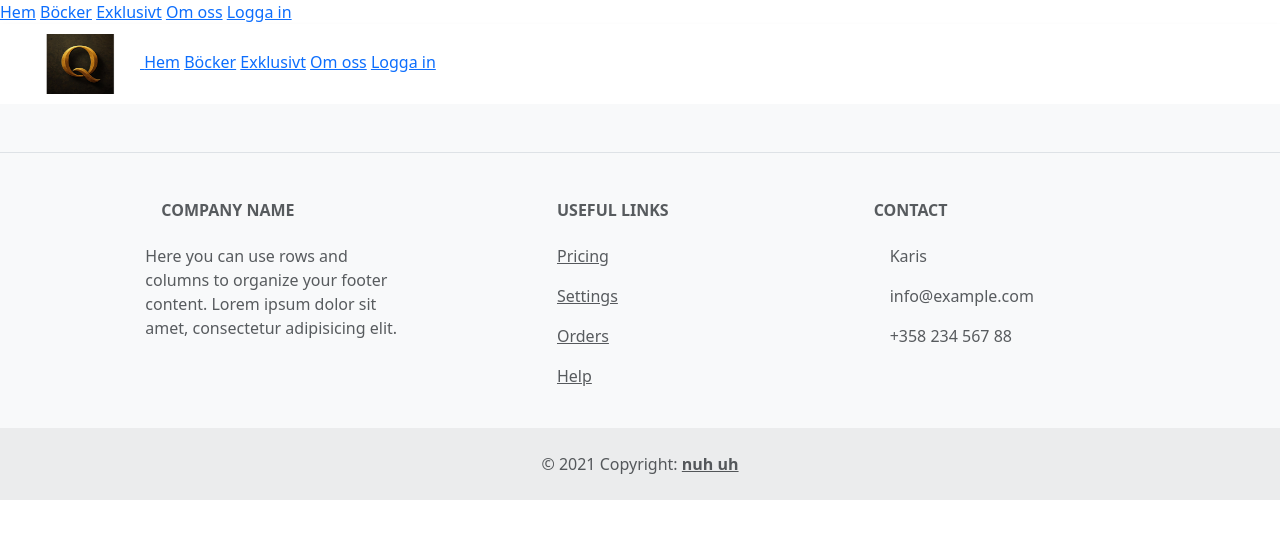
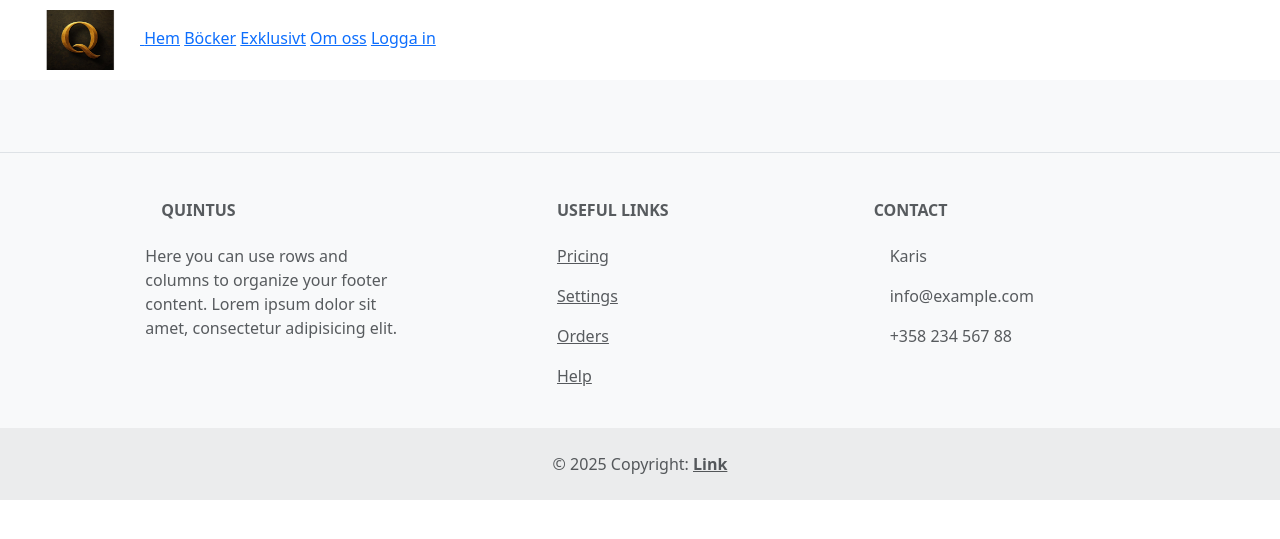
Before and after one commit to aosterlund/Qvintus, a PHP site: page /index.php in a window 1280 px wide. Shown: the top 539 px of the page. Run offline with PHP 8.4, Linux system fonts and the light colour scheme.

Commit message:
Made header and footer

```diff
--- a/includes/footer.php
+++ b/includes/footer.php
@@ -54,7 +54,7 @@
         <div class="col-md-3 col-lg-4 col-xl-3 mx-auto mb-4">
           <!-- Content -->
           <h6 class="text-uppercase fw-bold mb-4">
-            <i class="fas fa-gem me-3"></i>Company name
+            <i class="fas fa-gem me-3"></i>Quintus
           </h6>
           <p>
             Here you can use rows and columns to organize your footer content. Lorem ipsum
@@ -102,8 +102,8 @@
 
   <!-- Copyright -->
   <div class="text-center p-4" style="background-color: rgba(0, 0, 0, 0.05);">
-    © 2021 Copyright:
-    <a class="text-reset fw-bold" href="pornhub.com">nuh uh</a>
+    © 2025 Copyright:
+    <a class="text-reset fw-bold" href="">Link</a>
   </div>
   <!-- Copyright -->
 </footer>
--- a/includes/header.php
+++ b/includes/header.php
@@ -5,10 +5,10 @@ require_once 'class.user.php';
 $user = new USER($conn);
 
 $menuLinks = array(
-    array("title" => "Hem", "url" => "front_page.php"),
-    array("title" => "Böcker", "url" => "books.php"),
+    array("title" => "Hem", "url" => "home.php"),
+    array("title" => "Böcker", "url" => "search_page.php"),
     array("title" => "Exklusivt", "url" => "exclusives.php"),
-    array("title" => "Om oss", "url" => "about-us.php"),
+    array("title" => "Om oss", "url" => "about_us.php"),
     array("title" => "Logga in", "url" => "login.php")
 );
 
@@ -17,12 +17,11 @@ if (isset($_GET['logout'])) {
 }
 ?>
 
-<a href="front_page.php" class="button">Hem</a>
+<!--<a href="front_page.php" class="button">Hem</a>
 <a href="books.php" class="button">Böcker</a>
 <a href="exclusives.php" class="button">Exklusivt</a>
 <a href="about-us.php" class="button">Om oss</a>
-<a href="login.php" class="button">Logga in</a>
-
+<a href="login.php" class="button">Logga in</a>-->
 <?php
 $adminMenuLinks = array(
     array("title" => "Adminpanel", "url" => "admin.php")
@@ -41,7 +40,6 @@ $adminMenuLinks = array(
     <nav id="navigation">
         <a href="../index.php"> <!-- adjust path if needed -->
            <img src="images/Qvintus_Logo.png" style="height: 60px; width: 120px;">
-
         </a>
         <?php if ($user->checkUserLogInStatus()): ?>
             <a href="../home.php" class="button">Hem</a>
@@ -53,7 +51,7 @@ $adminMenuLinks = array(
             </form>
         <?php else: ?>
             <?php foreach ($menuLinks as $link): ?>
-                <a href="../<?= $link['url'] ?>" class="button"><?= $link['title'] ?></a>
+                <a href="<?= $link['url'] ?>" class="button"><?= $link['title'] ?></a>
             <?php endforeach; ?>
         <?php endif; ?>
     </nav>
```
Also changed, not shown: about_us.php (added), exclusives.php (added).
